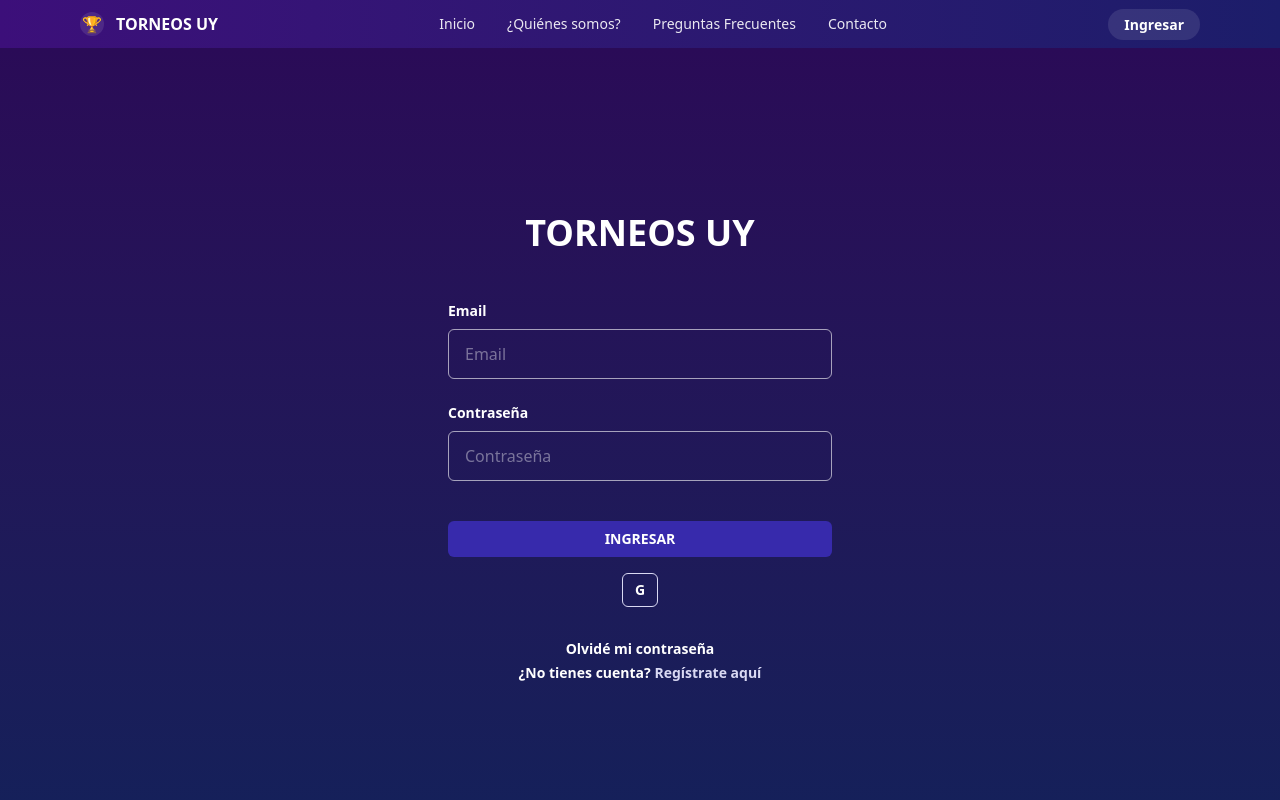
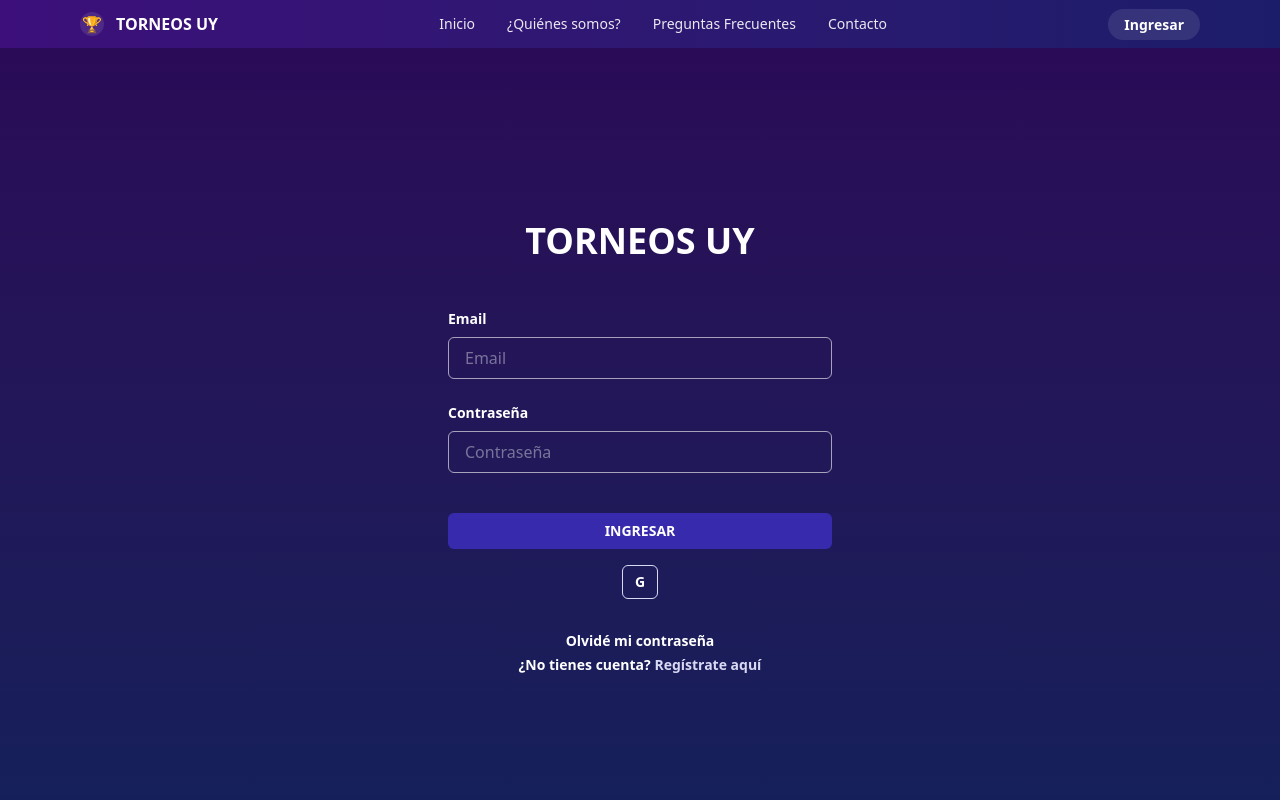
Before and after one commit to micheldeleon/TorneosUY, a React (Vite) app: page /login in a window 1280 px wide. Shown: the top 800 px of the page. Built offline with nearby package versions, Linux system fonts and the light colour scheme.

Commit message:
Mejoras visuales de formulario y botones

```diff
--- a/src/components/ui/Input.tsx
+++ b/src/components/ui/Input.tsx
@@ -10,7 +10,7 @@ export const Input: React.FC<InputProps> = ({
   ...props
 }) => {
   const base =
-    "w-full px-4 py-3 rounded-md font-medium outline-none transition-all focus:ring-2";
+    "w-full px-4 py-2 rounded-md font-medium outline-none transition-all focus:ring-2";
 
   const ok =
     "bg-transparent border border-white/60 text-white placeholder-white/40 focus:ring-white/70";
```
